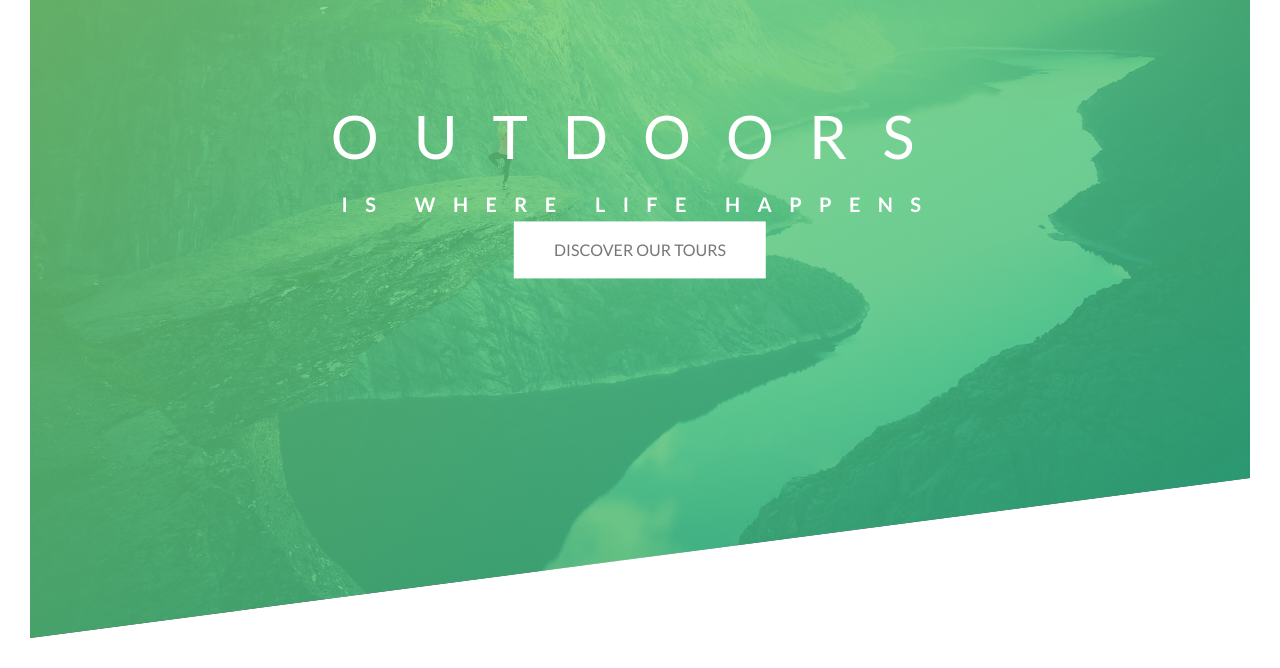
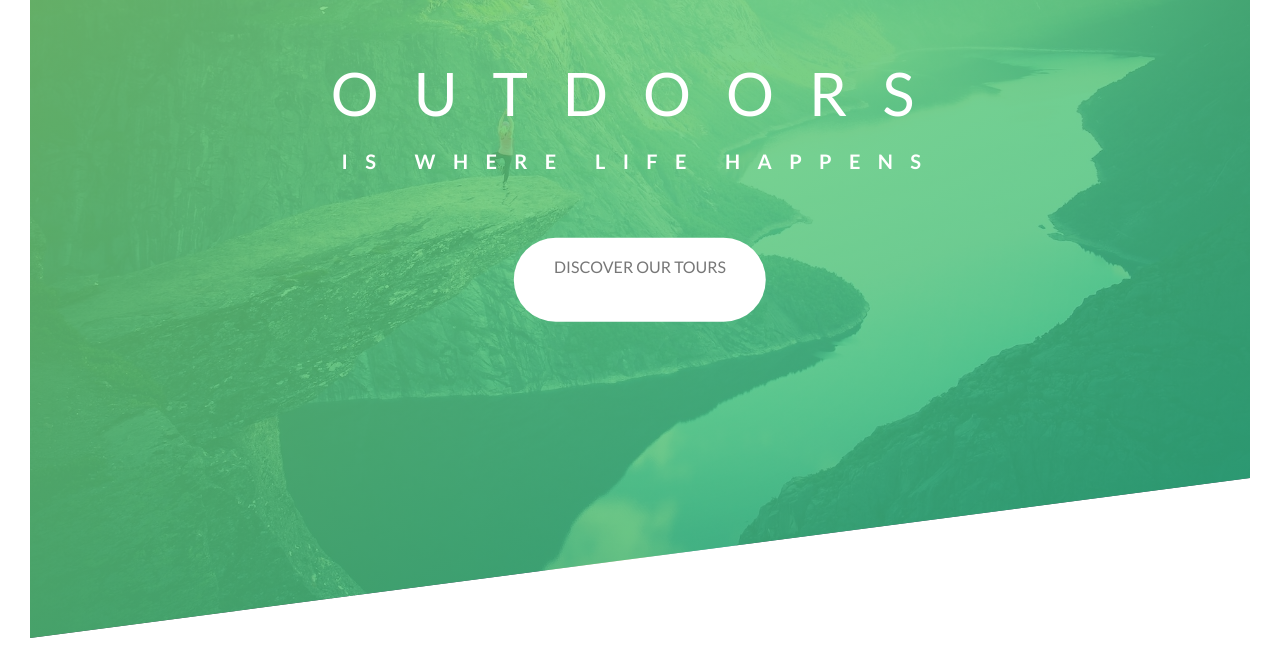
Before and after one commit to hduffin1/advanced-css-course, a plain HTML site: page Natours/starter/index.html in a window 1280 px wide. Shown: the part 152-820 px from the top of the page. Drawn offline with Linux system fonts and the light colour scheme; files that its build step writes are made by us from their sources.

Commit message:
continue build

```diff
--- a/Natours/starter/css/style.css
+++ b/Natours/starter/css/style.css
@@ -55,7 +55,7 @@ body {
     color: #fff;
     text-transform: uppercase;
     backface-visibility: hidden;
-    margin-bottom:
+    margin-bottom: 60px;
 }
 
 .heading-primary-main {
@@ -119,9 +119,33 @@ body {
     text-decoration: none;
     padding: 15px 40px;
     display: inline-block;
+    border-radius: 100px;
+    transition: all .2s;
+}
+
+.btn:hover {
+    transform: translateY(-3px);
+    box-shadow: 0 10px 20px rgba(0,0,0,.2);
+}
+
+.btn:active {
+    transform: translateY(-1px);
+    box-shadow: 0 5px 10px rgba(0,0,0,.2);
 }
 
 .btn-white{
     background-color: #fff;
     color: #777;
 }
+
+.btn::after{
+    content: "";
+    display: inline-block;
+    height: 100%;
+    width: 100%;
+    border-radius: 100px;
+}
+
+.btn-white::after {
+    background-color: #fff;
+}
```
Also changed, not shown: 2 other files.
